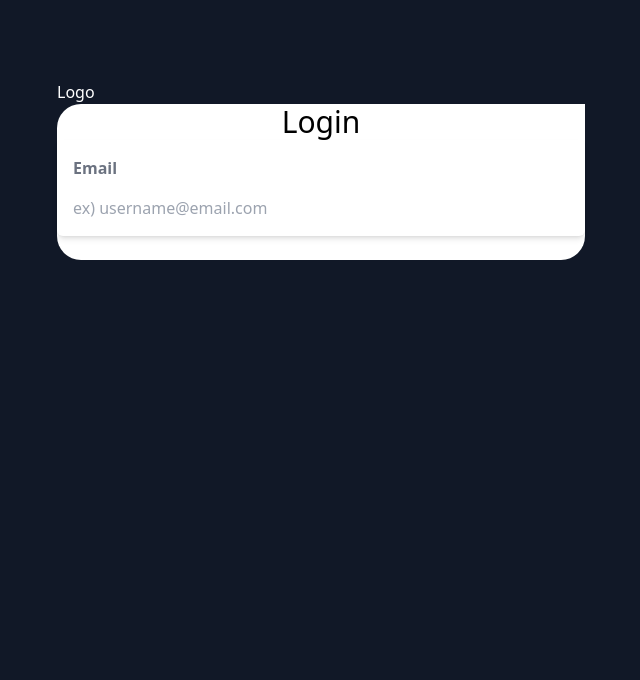
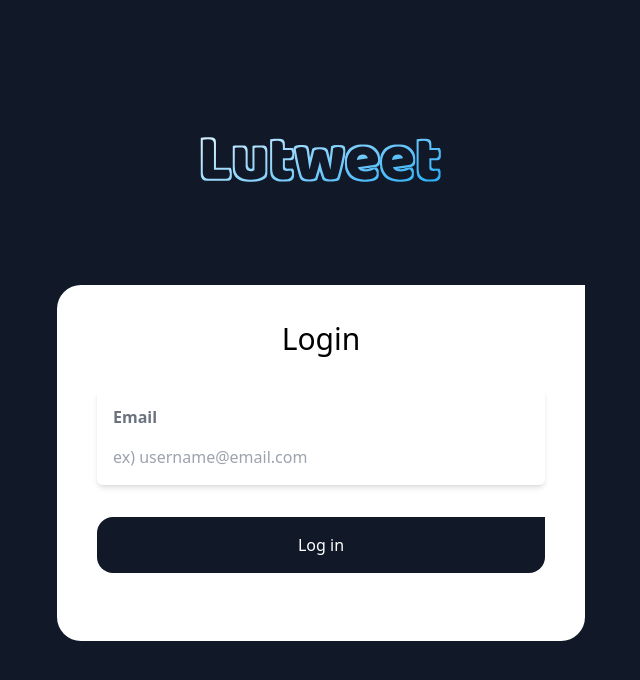
Before and after one commit to hyer0705/nextjs-lutweet, a Next.js app: page /log-in in a window 1280 px wide. Shown: the top 680 px of the page, without its empty margins (319-959 px from the left). Built offline with nearby package versions, Linux system fonts and the light colour scheme.

Commit message:
Add Logo to LogInPage component

```diff
--- a/app/log-in/log-in-page.tsx
+++ b/app/log-in/log-in-page.tsx
@@ -1,8 +1,11 @@
 "use client";
 
+import React from "react";
 import { useForm, FormProvider } from "react-hook-form";
+import Logo from "../../assets/Lutweet.svg";
 import Input from "../../components/input";
-import { error } from "console";
+import Btn from "../../components/button";
+import Link from "next/link";
 
 export interface ILogInForm {
   email: string;
@@ -15,12 +18,17 @@ export default function LogInPage() {
   };
 
   return (
-    <div className="">
-      <h1 className="text-white">Logo</h1>
-      <div className="bg-white rounded-3xl rounded-tr-none">
+    <div>
+      <div className="flex justify-center mb-12">
+        <Link href="/">
+          <Logo />
+        </Link>
+      </div>
+      <div className="py-9 bg-white rounded-3xl rounded-tr-none">
         <h1 className="text-center text-3xl">Login</h1>
         <FormProvider {...methods}>
           <form
+            className="bg-white px-10 py-8 flex flex-col space-y-4 rounded-3xl rounded-tr-none"
             onSubmit={methods.handleSubmit(onValid, (error) =>
               console.log(error)
             )}
@@ -30,6 +38,7 @@ export default function LogInPage() {
               labelName="Email"
               placeholder="ex) username@email.com"
             />
+            <Btn text="Log in" />
           </form>
         </FormProvider>
       </div>
--- a/next.config.js
+++ b/next.config.js
@@ -1,3 +1,30 @@
 module.exports = {
-  reactStrictMode: true
+  reactStrictMode: true,
+  webpack(config) {
+    // Grab the existing rule that handles SVG imports
+    const fileLoaderRule = config.module.rules.find((rule) =>
+      rule.test?.test?.(".svg")
+    );
+
+    config.module.rules.push(
+      // Reapply the existing rule, but only for svg imports ending in ?url
+      {
+        ...fileLoaderRule,
+        test: /\.svg$/i,
+        resourceQuery: /url/, // *.svg?url
+      },
+      // Convert all other *.svg imports to React components
+      {
+        test: /\.svg$/i,
+        issuer: /\.[jt]sx?$/,
+        resourceQuery: { not: /url/ }, // exclude if *.svg?url
+        use: ["@svgr/webpack"],
+      }
+    );
+
+    // Modify the file loader rule to ignore *.svg, since we have it handled now.
+    fileLoaderRule.exclude = /\.svg$/i;
+
+    return config;
+  },
 };
```
Also changed, not shown: tsconfig.json (+3 -12 lines), assets/Lutweet.svg (added), 1 other file (tests, documents, lock files or other folders).
